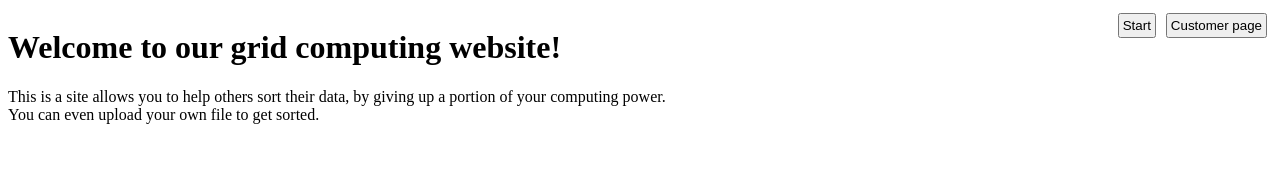
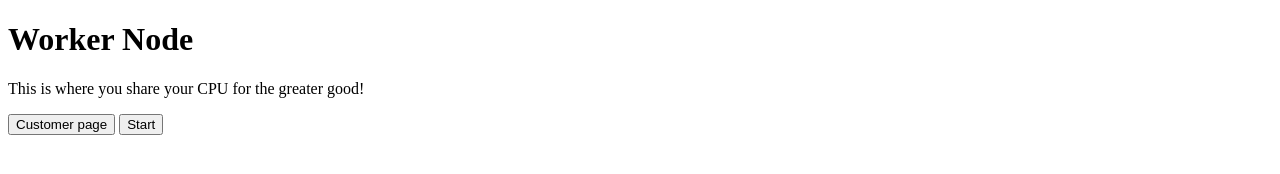
Before and after one commit to VinceAAU/P2, a website: page worker/worker_page.html in a window 1280 px wide. Drawn offline with Linux system fonts and the light colour scheme.

Commit message:
Changed worker page html to be different from index

```diff
--- a/worker/worker_page.html
+++ b/worker/worker_page.html
@@ -1,22 +1,19 @@
 <!DOCTYPE html>
 <head>
 	<title>Web computing</title>
-	<link rel="stylesheet" type="text/css" href="style.css">
 	<script src="main.js"></script>
 </head>
 <body>
-<div class="row">
-	<div class="column left">
-		<h1>Welcome to our grid computing website!</h1>
-		<p>
-		This is a site allows you to help others sort their data,
-		by giving up a portion of your computing power. <br>
-		You can even upload your own file to get sorted.
-		</p>
-	</div>
-	<div class="column right">
-		<button class="indexbutton" type="button" id="customer_page">Customer page</button>
-		<button class="indexbutton" type="button" id="start_button" onclick="toggleStartButton()">Start</button>
-	</div>
-</div>
+
+<h1>Worker Node</h1>
+<p>
+	This is where you share your CPU for the greater good!
+</p>
+
+<button  id="customer_page">Customer page</button>
+<button  id="start_button" onclick="toggleStartButton()">Start</button>
+
+
+
+
 </body>
```
